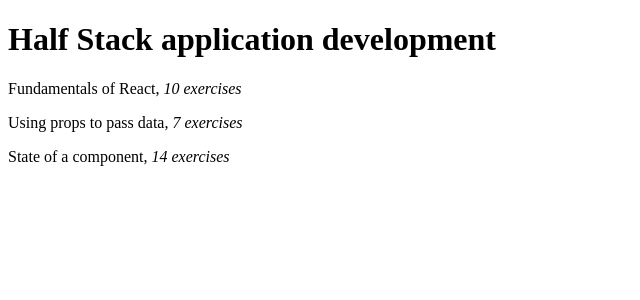
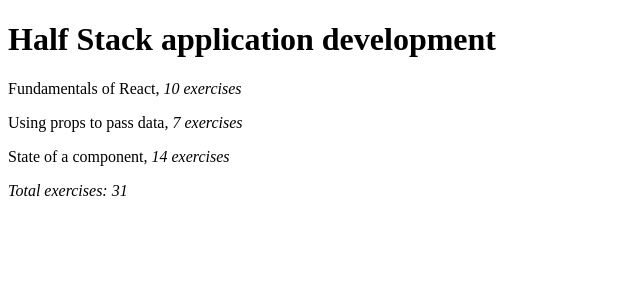
Before and after one commit to jjlopr/fullstackopen, a React (Vite) app in the folder part1/courseinfo/: page / in a window 1280 px wide. Shown: the top 300 px of the page, without its empty margins (0-640 px from the left). Built offline with nearby package versions, Linux system fonts and the light colour scheme.

Commit message:
Exercise 1.3 - step 3

```diff
--- a/part1/courseinfo/src/App.jsx
+++ b/part1/courseinfo/src/App.jsx
@@ -26,11 +26,11 @@ const App = () => {
         exercises3={part3.exercises}
       />
 
-      {/* <Total
-        exercises1={exercises1}
-        exercises2={exercises2}
-        exercises3={exercises3}
-      /> */}
+      <Total
+        exercises1={part1.exercises}
+        exercises2={part2.exercises}
+        exercises3={part3.exercises}
+      />
     </div>
   )
 }
@@ -45,7 +45,6 @@ const Header = (props) => {
   )
 }
 
-// Exercise 1.2 – Independent Part & Content components
 const Content = (props) => {
   console.log(props)
 
@@ -58,23 +57,22 @@ const Content = (props) => {
   )
 }
 
-// Using Destructuring
 const Part = ({ namex, exercisex }) => {
   return (
     <p>{namex}, <i>{exercisex} exercises</i></p>
   )
 }
 
-// const Total = (props) => {
-//   const total = props.exercises1 + props.exercises2 + props.exercises3
-//   console.log(props)
+const Total = (props) => {
+  const total = props.exercises1 + props.exercises2 + props.exercises3
+  console.log(props)
 
-//   return (
-//     <footer>
-//       <i>Total exercises: {total}</i>
-//     </footer>
-//   )
-// }
+  return (
+    <footer>
+      <i>Total exercises: {total}</i>
+    </footer>
+  )
+}
 
 
 export default App
```
